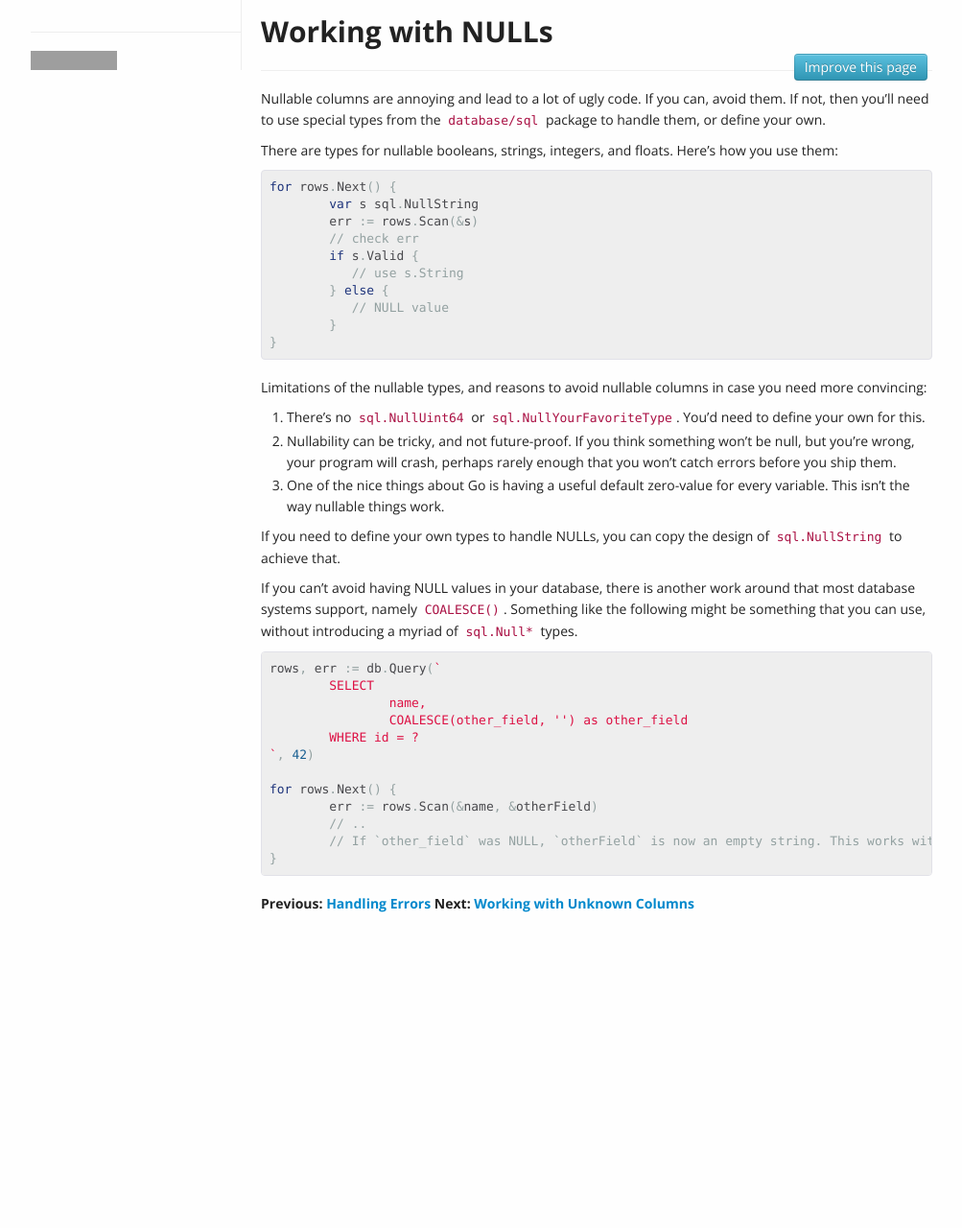
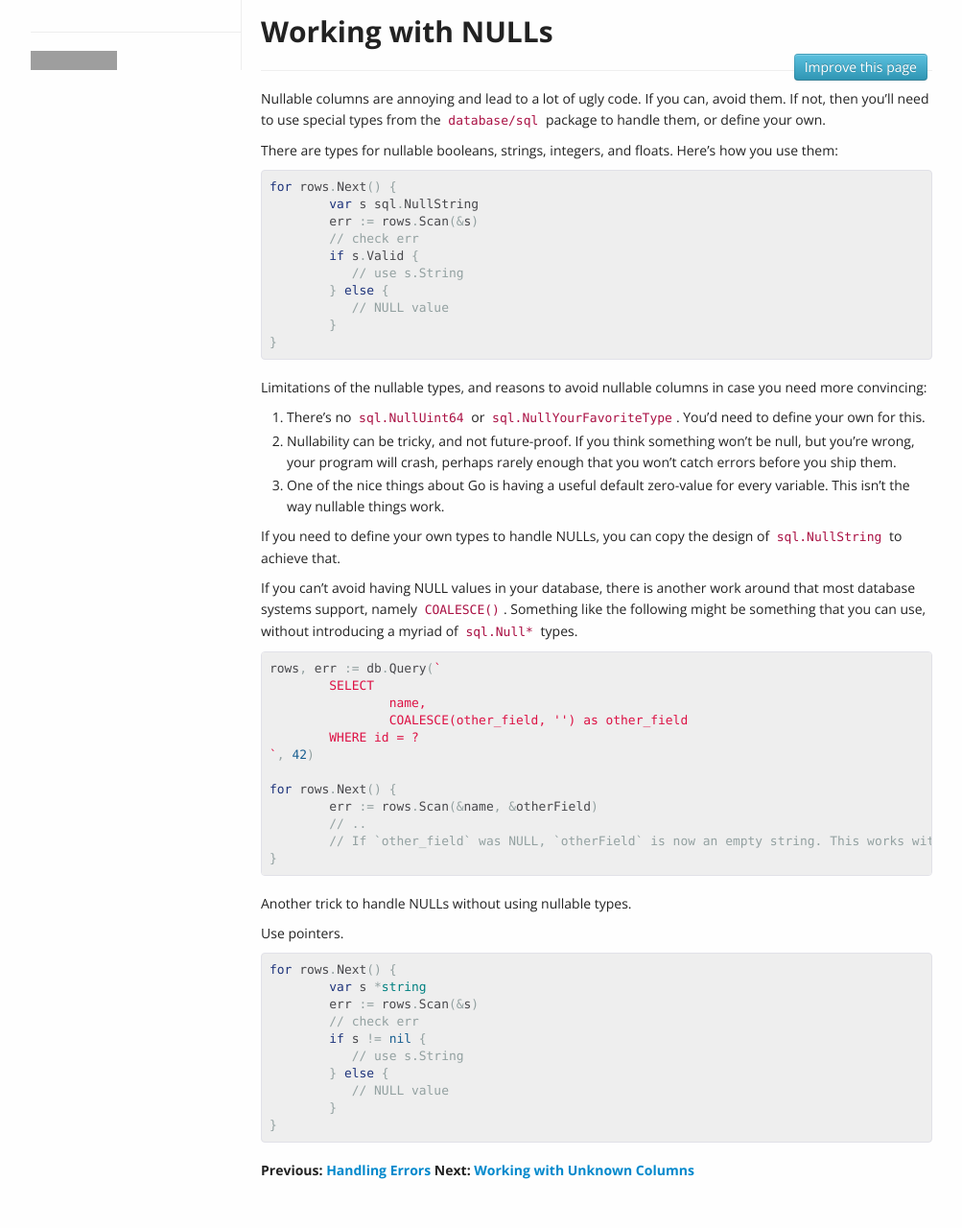
Before and after one commit to VividCortex/go-database-sql-tutorial, a Jekyll site: the page built from nulls.md, in a window 1280 px wide. Shown: the whole page at 96% size, without its empty margins (138-1141 px from the left). Built offline with Jekyll 4.4.1, drawn with Linux system fonts in a browser that asks for light colours; before the commit the page ends 1002 px from its top, so only the background shows below that; grey boxes are pictures that could not be loaded.

Commit message:
Add a trick to handle null sql query results

```diff
--- a/nulls.md
+++ b/nulls.md
@@ -53,6 +53,22 @@ for rows.Next() {
 }
 </pre>
 
+Another trick to handle NULLs without using nullable types.
+
+Use pointers.
+
+<pre class="prettyprint lang-go">
+for rows.Next() {
+	var s *string
+	err := rows.Scan(&amp;s)
+	// check err
+	if s != nil {
+	   // use s.String
+	} else {
+	   // NULL value
+	}
+}
+</pre>
 
 **Previous: [Handling Errors](errors.html)**
 **Next: [Working with Unknown Columns](varcols.html)**
```
